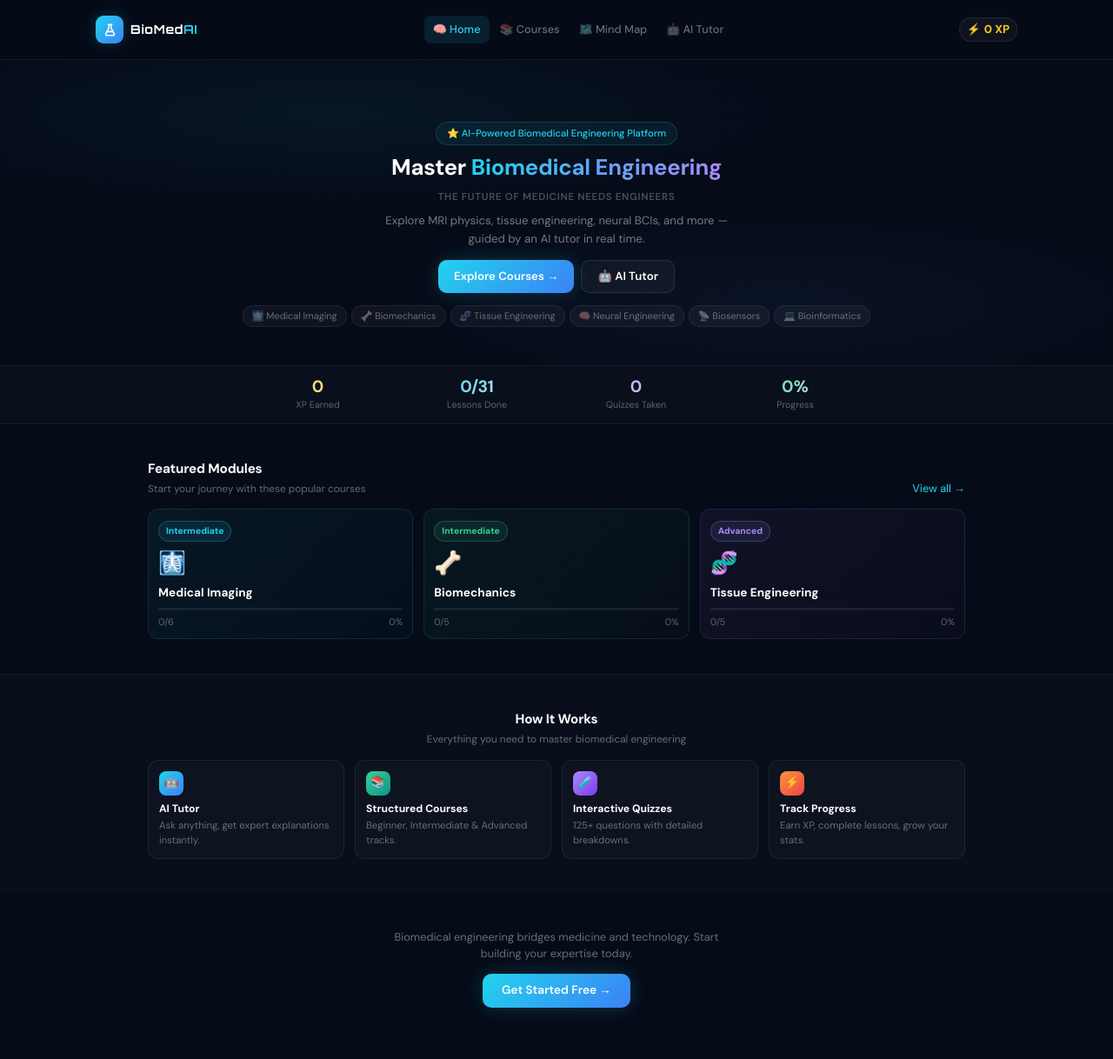
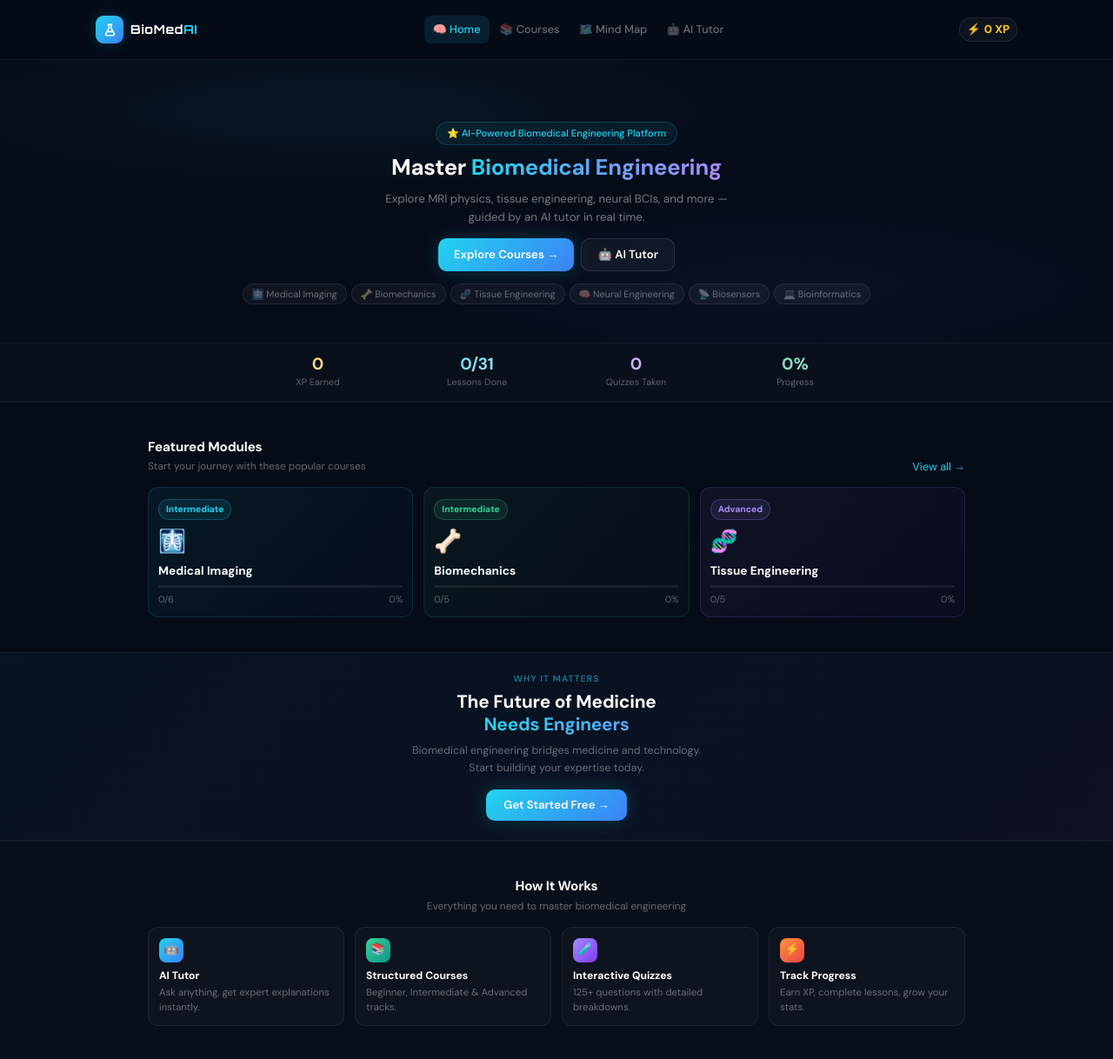
Before and after one commit to AlexandraDigital/bme-beginner-app, a React (Vite) app: page / in a window 1280 px wide. Shown: the whole page at 87% size. Built offline with nearby package versions, Linux system fonts and the light colour scheme.

Commit message:
feat: move CTA banner to mid-page between modules and how-it-works

```diff
--- a/src/App.jsx
+++ b/src/App.jsx
@@ -220,7 +220,7 @@ function Home({xp,done,quizLog,setPage}){
         <div className="hero-content">
           <div className="hero-badge">⭐ AI-Powered Biomedical Engineering Platform</div>
           <h1 className="hero-title">Master <span className="gradient-text">Biomedical Engineering</span></h1>
-          <p style={{fontSize:"0.72rem",fontWeight:600,letterSpacing:"0.06em",textTransform:"uppercase",color:"rgba(255,255,255,0.28)",marginBottom:8}}>The future of medicine needs engineers</p><p className="hero-p">Explore MRI physics, tissue engineering, neural BCIs, and more — guided by an AI tutor in real time.</p>
+          <p className="hero-p">Explore MRI physics, tissue engineering, neural BCIs, and more — guided by an AI tutor in real time.</p>
           <div className="hero-btns">
             <button className="btn-primary" onClick={()=>setPage("courses")}>Explore Courses →</button>
             <button className="btn-secondary" onClick={()=>setPage("tutor")}>🤖 AI Tutor</button>
@@ -250,6 +250,14 @@ function Home({xp,done,quizLog,setPage}){
       <div className="section-header"><div><h2 className="section-title">Featured Modules</h2><p className="section-sub">Start your journey with these popular courses</p></div><button onClick={()=>setPage("courses")} style={{background:"none",border:"none",color:"#22d3ee",cursor:"pointer",fontSize:"0.8rem",whiteSpace:"nowrap"}}>View all →</button></div>
       <div className="module-grid">{MODULES.slice(0,3).map(m=><ModCard key={m.id} mod={m} done={done} onClick={()=>setPage("courses")}/>)}</div>
     </div></section>
+    <section style={{padding:"22px 20px",borderTop:"1px solid rgba(255,255,255,0.05)",borderBottom:"1px solid rgba(255,255,255,0.05)",background:"linear-gradient(135deg,rgba(34,211,238,0.04) 0%,rgba(96,165,250,0.04) 50%,rgba(167,139,250,0.04) 100%)",textAlign:"center"}}>
+      <div style={{maxWidth:560,margin:"0 auto"}}>
+        <p style={{fontSize:"0.65rem",fontWeight:600,letterSpacing:"0.1em",textTransform:"uppercase",color:"rgba(34,211,238,0.55)",marginBottom:6}}>Why It Matters</p>
+        <h2 style={{fontFamily:"'DM Sans',sans-serif",fontWeight:700,fontSize:"clamp(1rem,3vw,1.3rem)",letterSpacing:"-0.01em",marginBottom:8,lineHeight:1.25}}>The Future of Medicine<br/><span style={{background:"linear-gradient(90deg,#22d3ee,#60a5fa)",WebkitBackgroundClip:"text",WebkitTextFillColor:"transparent",backgroundClip:"text"}}>Needs Engineers</span></h2>
+        <p style={{color:"rgba(255,255,255,0.38)",fontSize:"0.78rem",lineHeight:1.6,marginBottom:14}}>Biomedical engineering bridges medicine and technology.<br/>Start building your expertise today.</p>
+        <button className="btn-primary" onClick={()=>setPage("courses")} style={{padding:"8px 20px",fontSize:"0.82rem"}}>Get Started Free →</button>
+      </div>
+    </section>
     <section className="page-section-alt"><div className="content-wrap">
         <h2 className="section-title" style={{textAlign:"center",marginBottom:3}}>How It Works</h2>
         <p className="section-sub" style={{textAlign:"center",marginBottom:14}}>Everything you need to master biomedical engineering</p>
@@ -263,10 +271,7 @@ function Home({xp,done,quizLog,setPage}){
           ))}
         </div>
     </div></section>
-    <section className="page-section" style={{textAlign:"center"}}>
-      <p style={{color:"rgba(255,255,255,0.4)",margin:"0 auto 14px",maxWidth:400,fontSize:"0.8rem",padding:"0 10px"}}>Biomedical engineering bridges medicine and technology. Start building your expertise today.</p>
-      <button className="btn-primary" onClick={()=>setPage("courses")} style={{padding:"9px 22px",fontSize:"0.85rem"}}>Get Started Free →</button>
-    </section>
+
   </div>);
 }
 
```
